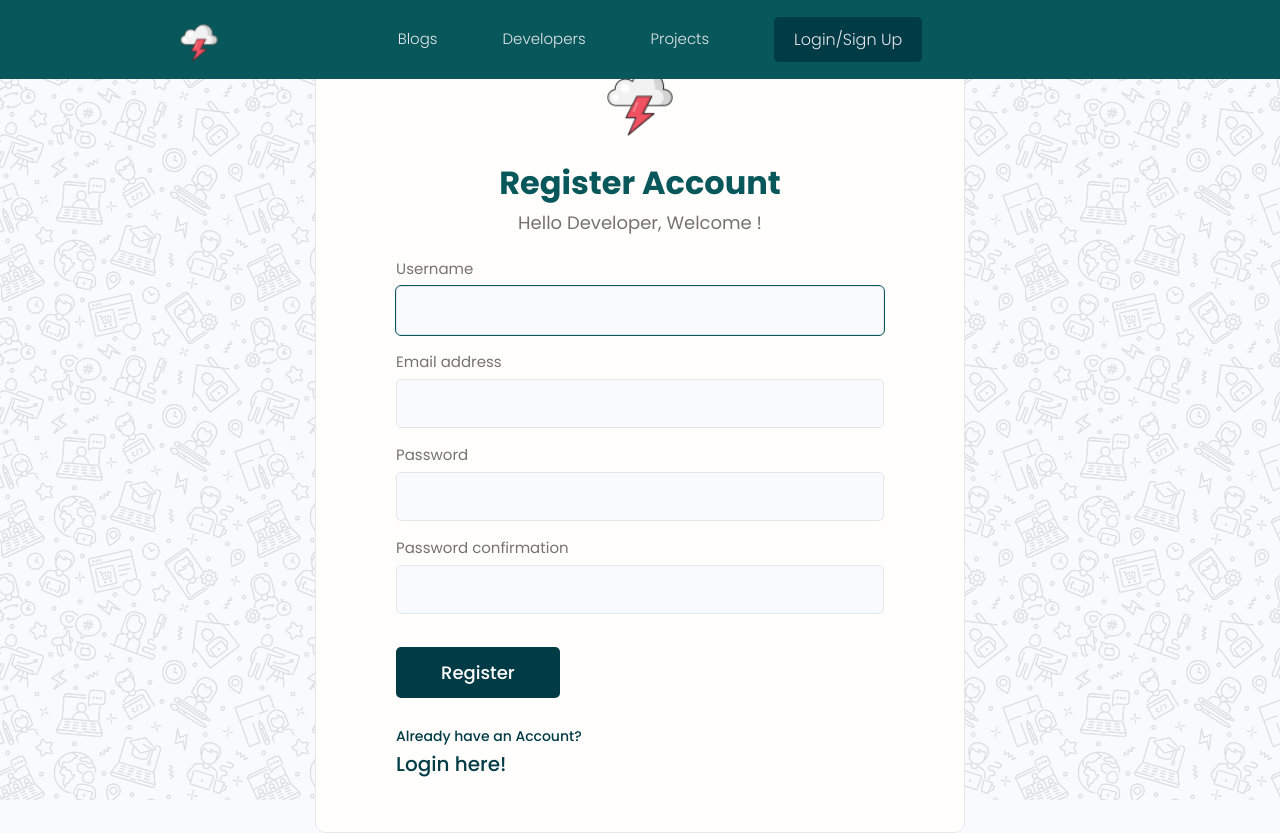
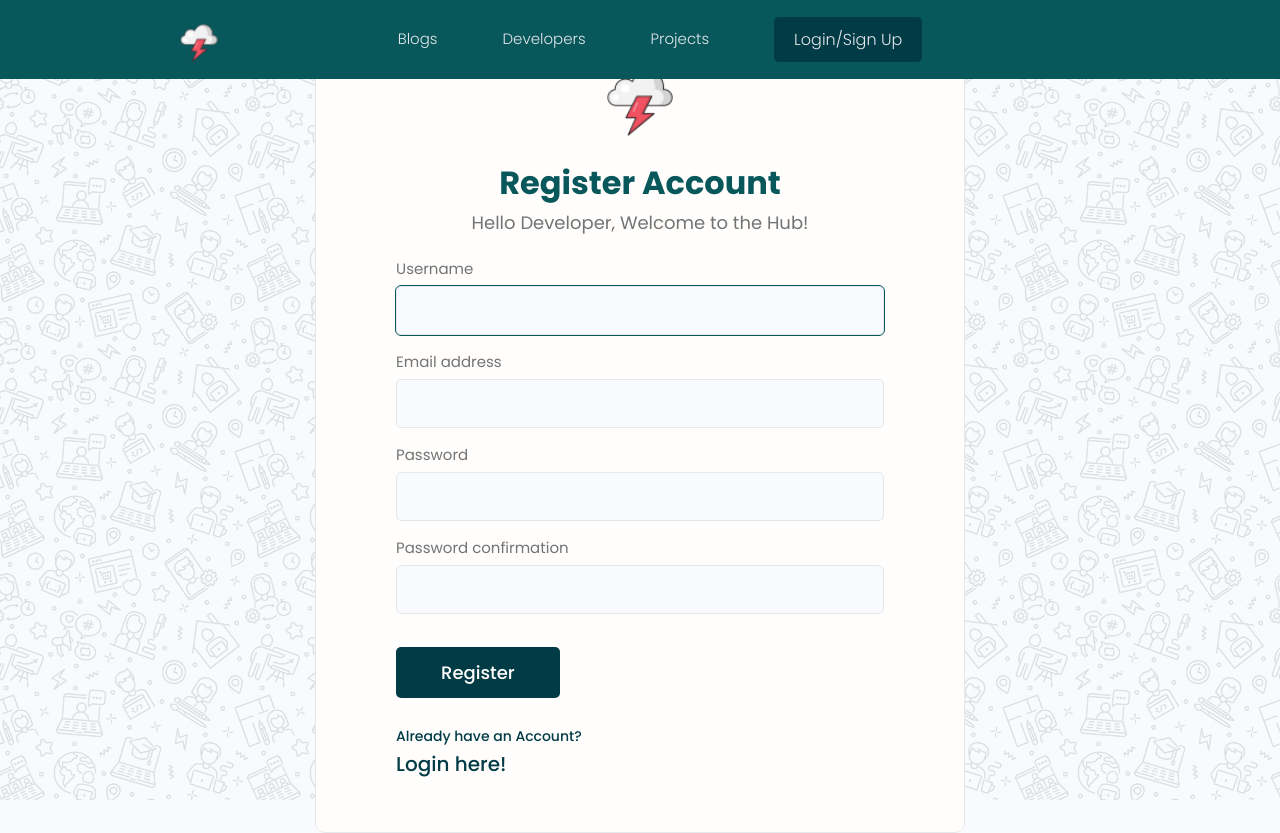
Before and after one commit to Rahulnisanth/TechInferno-Hub, a Django app: page /register_user/ in a window 1280 px wide. Run offline with Django 4.2, Linux system fonts and the light colour scheme; some libraries are stand-ins or nearby versions.

Commit message:
final-commit

```diff
--- a/user/templates/login.html
+++ b/user/templates/login.html
@@ -10,7 +10,7 @@
         <img src="{% static 'images/cloud_big.png' %}" alt="icon" style="width: 70px;" />
       </a>
       <h3>Register Account</h3>
-      <p>Hello Developer, Welcome !</p>
+      <p>Hello Developer, Welcome to the Hub!</p>
     </div>
 
     <form method="POST" action="" enctype="multipart/form-data">
```
